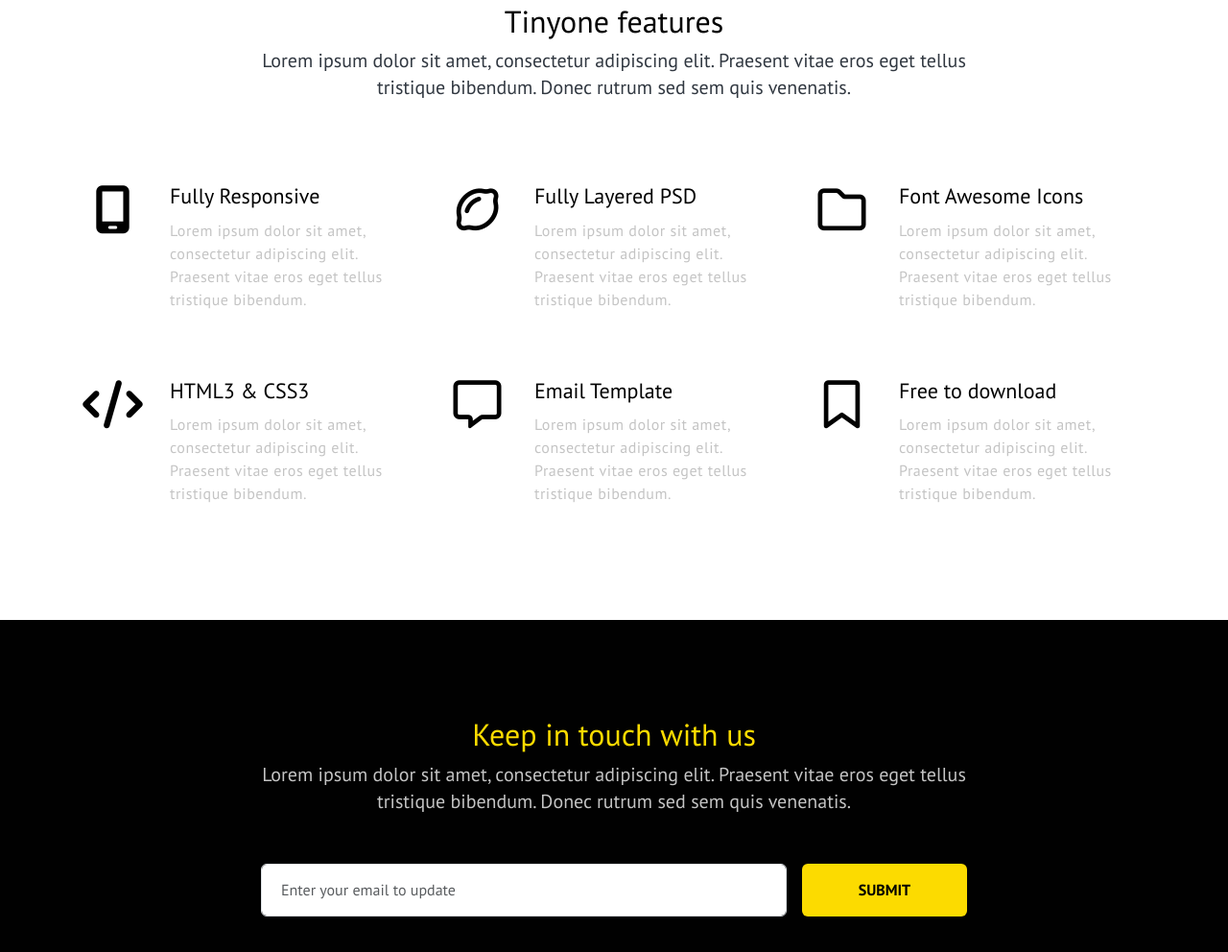
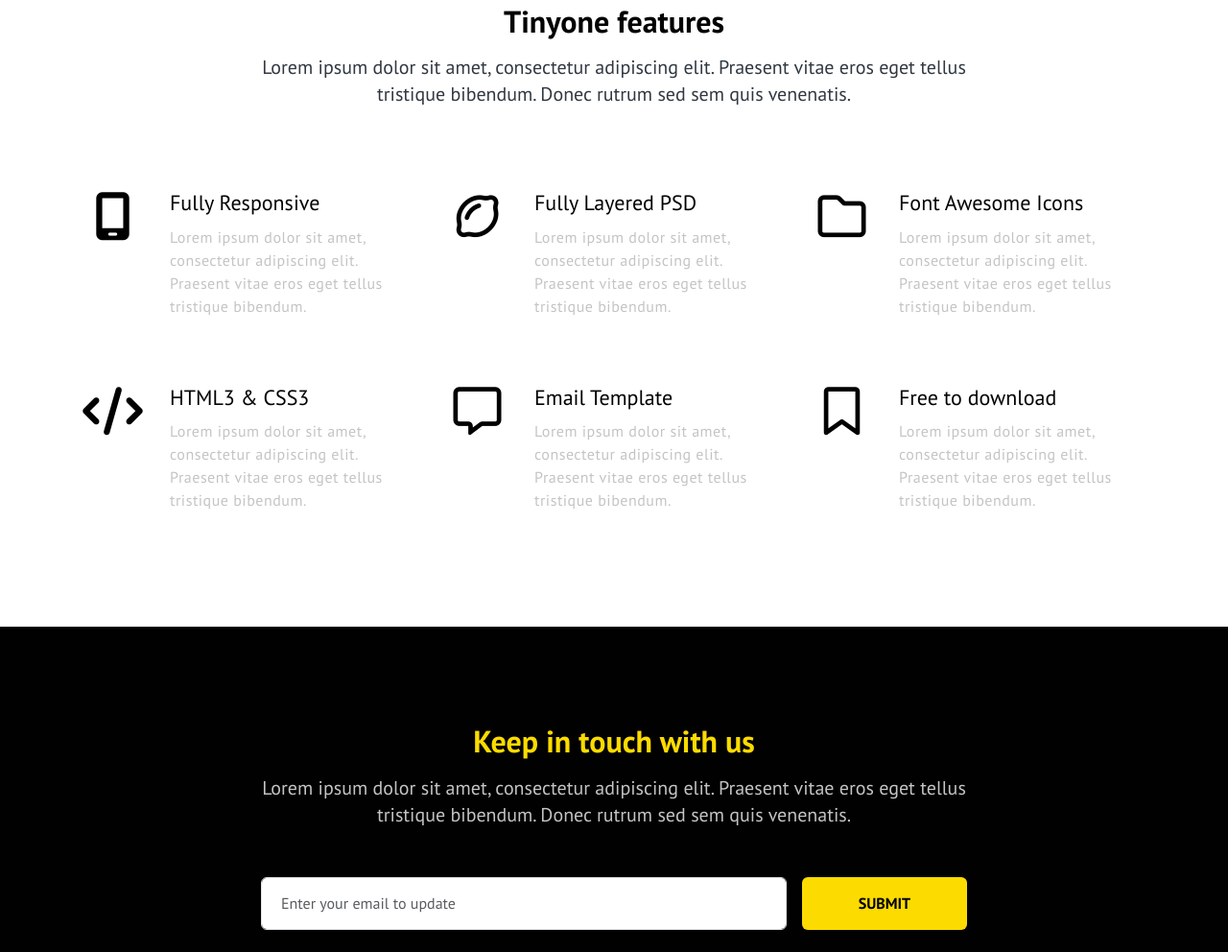
Before and after one commit to abdullahnur01/tinyone, a plain HTML site: page index.html in a window 1280 px wide. Shown: the part 807-1799 px from the top of the page at 96% size. Drawn offline with Linux system fonts and the light colour scheme; a script that the page names is missing.

Commit message:
Update index.html

```diff
--- a/index.html
+++ b/index.html
@@ -161,7 +161,7 @@
         <div class="container">
             <div class="row justify-content-center">
                 <div class="col-xxl-7 col-xl-8 col-lg-9 col-md-11">
-                    <div class="f_intro text-center">
+                    <div class="intro f_intro text-center">
                         <h2>Tinyone features</h2>
                         <p>Lorem ipsum dolor sit amet, consectetur adipiscing elit. Praesent vitae eros eget tellus tristique bibendum. Donec rutrum sed sem quis venenatis.</p>
                     </div>
@@ -280,9 +280,9 @@
             <!-- 1st row -->
             <div class="row justify-content-center">
                 <div class="col-xxl-7 col-xl-8 col-lg-9 col-md-11">
-                    <div class="c_intro text-center">
-                        <h2 class="yellow">Keep in touch with us</h2>
-                        <p class="ash">Lorem ipsum dolor sit amet, consectetur adipiscing elit. Praesent vitae eros eget tellus tristique bibendum. Donec rutrum sed sem quis venenatis.</p>
+                    <div class="intro c_intro text-center">
+                        <h2>Keep in touch with us</h2>
+                        <p>Lorem ipsum dolor sit amet, consectetur adipiscing elit. Praesent vitae eros eget tellus tristique bibendum. Donec rutrum sed sem quis venenatis.</p>
                     </div>
                 </div>
             </div>
```
